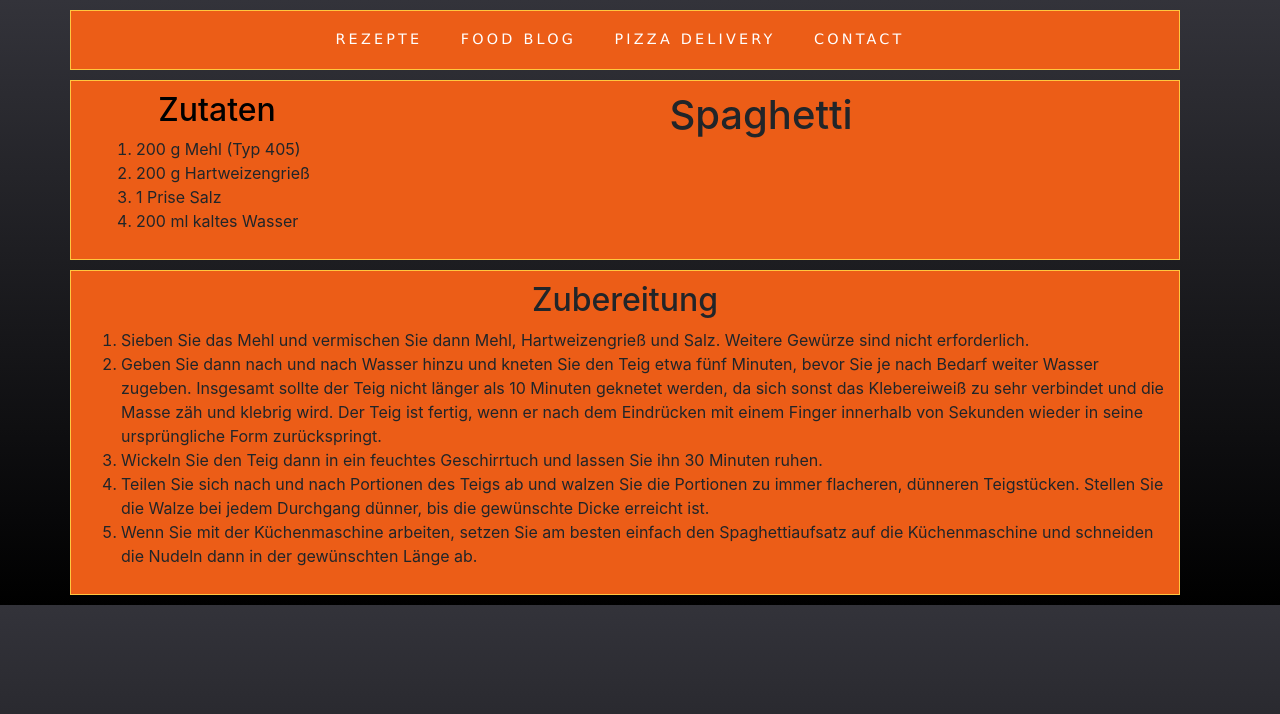
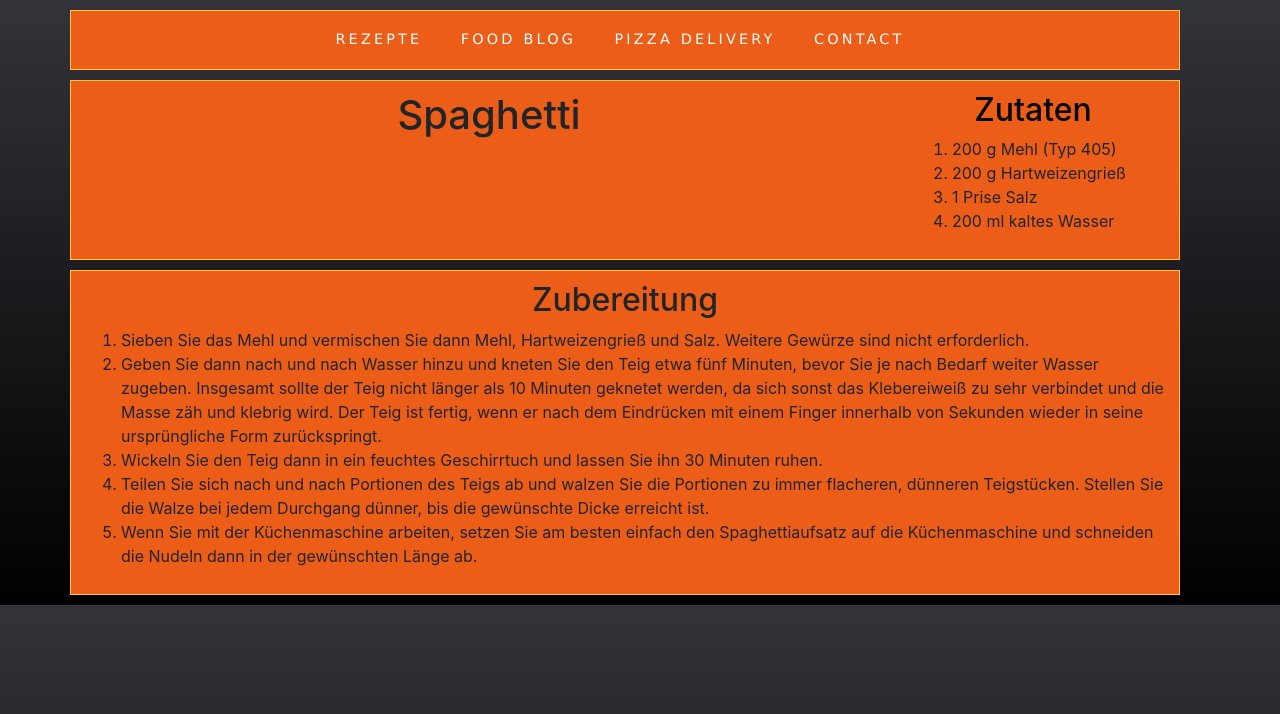
Before and after one commit to speedinator/Kochbuch, a plain HTML site: page detailPageVorlage.html in a window 1280 px wide. Drawn offline with nearby package versions, Linux system fonts and the light colour scheme.

Commit message:
mit order Einstellung

```diff
--- a/detailPageVorlage.html
+++ b/detailPageVorlage.html
@@ -35,8 +35,8 @@
 
 
             <div class="row">
-                <div class="col-md-3">
-                    <div class="zutaten">
+                <div class="col-md-3 zutaten">
+                    <div class="">
                         <div class="zutaten_ueberschrift">
                             <h2>Zutaten</h2>
                         </div>
@@ -53,7 +53,7 @@
                     </div>
                 </div>
 
-                <div class="col-md-9">
+                <div class="col-md-9 bildspalte">
                     <div class="bild_ueberschrift">
                         <h1>Spaghetti</h1>
                     </div>
--- a/style.css
+++ b/style.css
@@ -138,6 +138,13 @@ header {
 
 
 }
+.zutaten {
+  order:1;
+}
+
+.bildspalte {
+  order: 0;
+}
 
 .col {
   color: red;
@@ -151,6 +158,7 @@ header {
   justify-content: center;
   border: rgb(255, 199, 64) solid 1px;
 }
+
 
 .zutaten_ueberschrift h2 {
   color: black;
```
